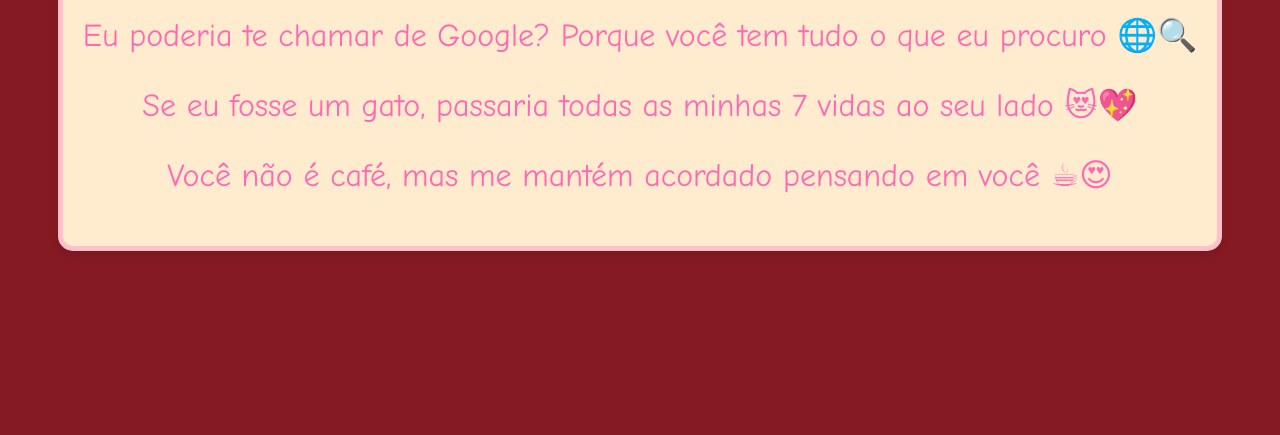
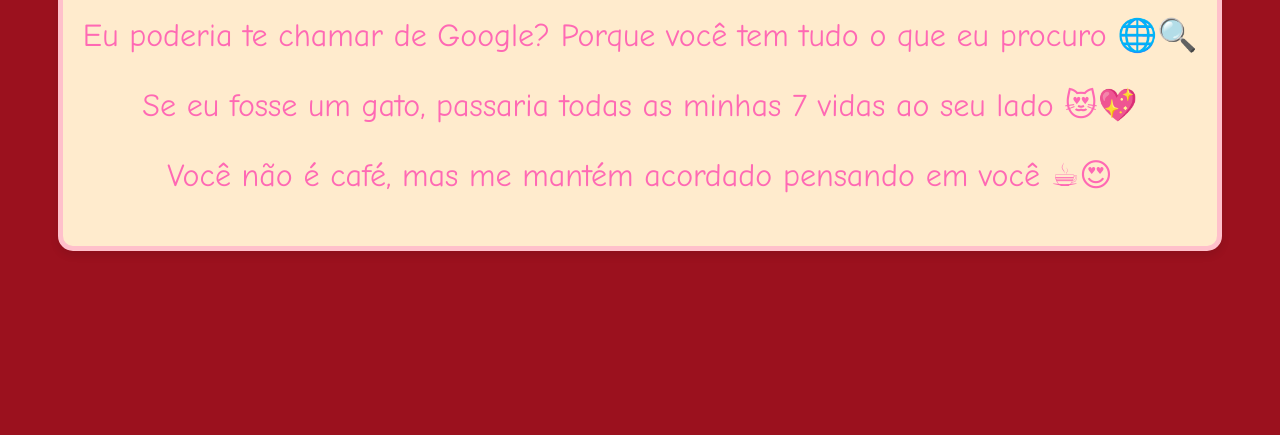
Before and after one commit to Zeuszindosraio/Carta, a plain HTML site: page index.html in a window 1280 px wide. Shown: the part 365-800 px from the top of the page. Drawn offline with Linux system fonts and the light colour scheme.

Commit message:
style.css

```diff
--- a/style.css
+++ b/style.css
@@ -1,5 +1,5 @@
 body {
-    background-color: #861a22;
+    background-color: #9B111E; /* Vermelho Ruby */
     display: flex;
     justify-content: center;
     align-items: center;
```
